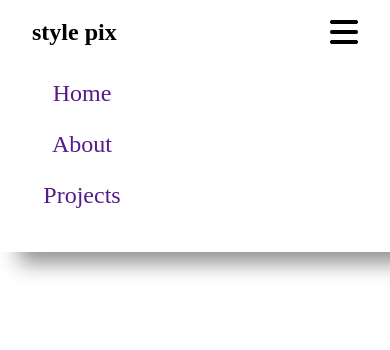
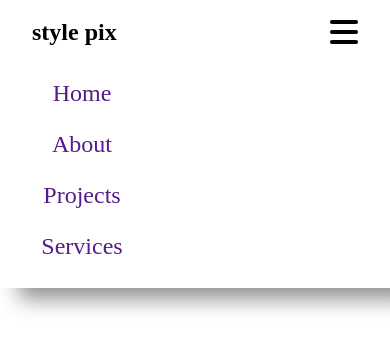
Before and after one commit to chhotuMarandi/responsive-navbar, a plain HTML site: page index.html in a window 390 px wide. Both pictures are taken after a click on the element 344 px from the left and 32 px from the top of the page. Drawn offline with Linux system fonts and the light colour scheme.

Commit message:
toggle function working but not in big screen

```diff
--- a/app.js
+++ b/app.js
@@ -1,15 +1,11 @@
 const toggleBtn = document.querySelector(".toggle-btn");
 
 const linkSection = document.querySelector(".link");
-
-console.log(linkSection);
 
 const toggleFunction = () => {
 
 linkSection.classList.toggle("show-links");
 
-
-
 };
 
 toggleBtn.addEventListener('click', toggleFunction);
--- a/style.css
+++ b/style.css
@@ -60,16 +60,21 @@ nav {
   overflow: hidden;
 }
 
+
 .show-links {
-  height: 11.75rem;
+  height: 14rem;
 }
 
 /* responsive for 900px */
+
 
 @media (max-width: 900px) {
   .container {
     display: block;
   }
+
+
+
   .header-part {
     width: 100%;
     display: flex;
@@ -102,12 +107,12 @@ nav {
     padding: 0;
   }
 
-  /* .link li {
-    display: none;
-    visibility: hidden;
-  } */
+
   .icons i {
     display: none;
     visibility: hidden;
   }
+
+
+
 }
```
